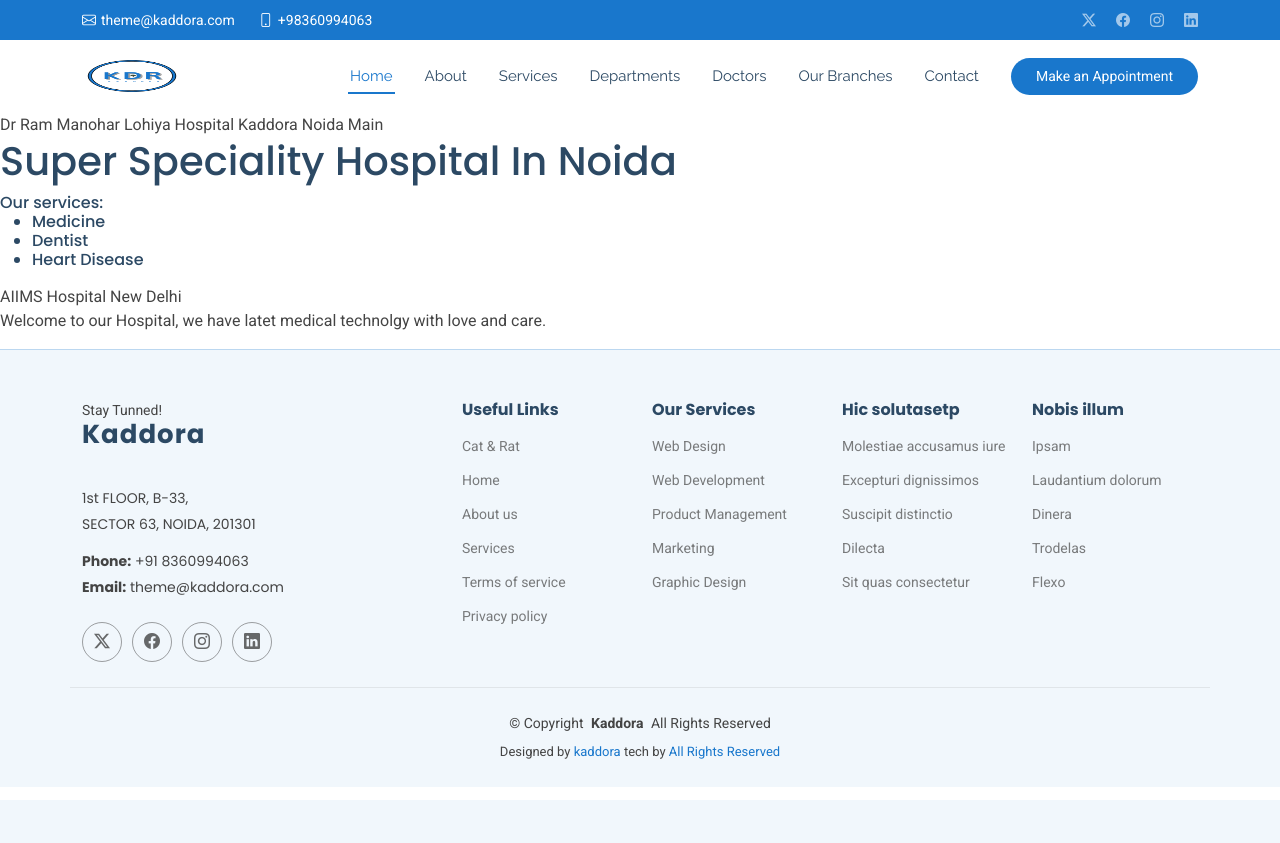
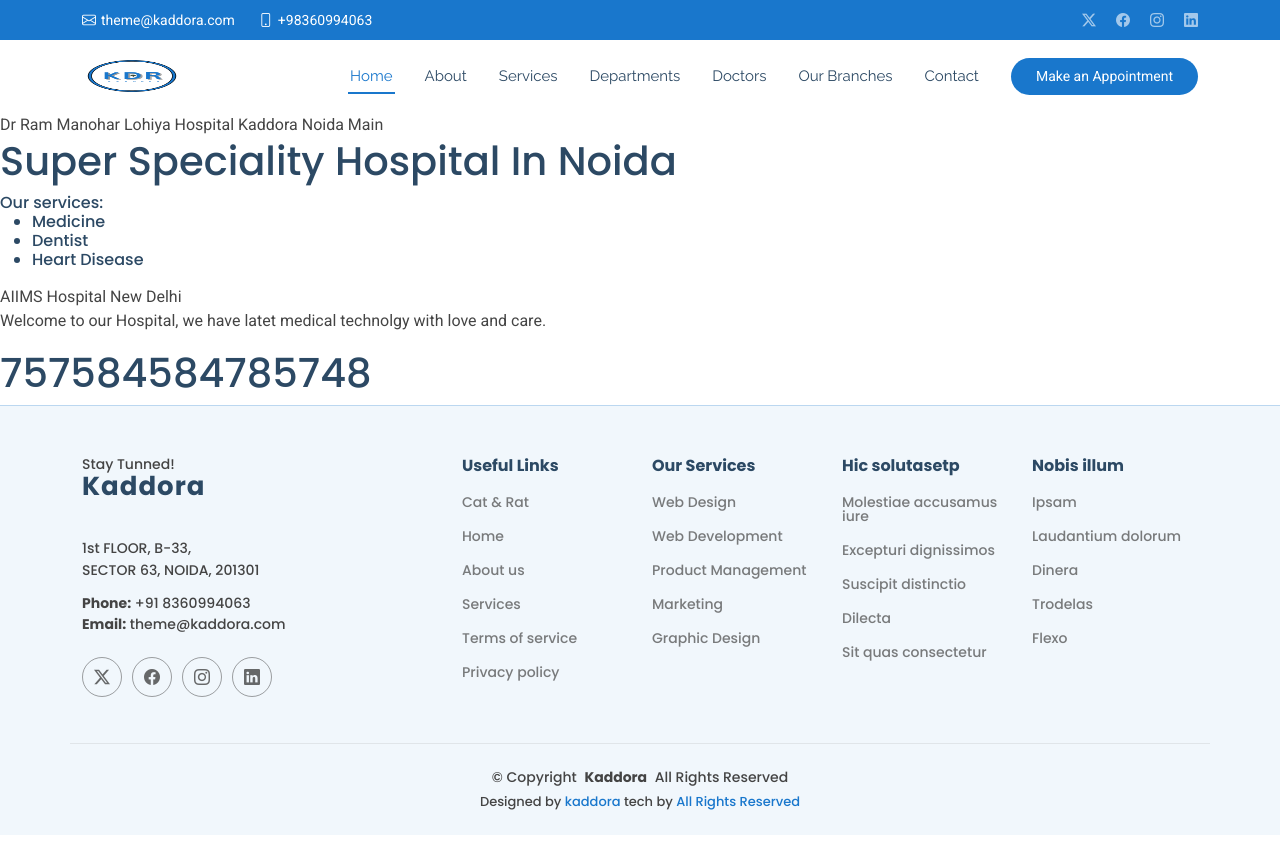
Before and after one commit to Amarmani1234/kaddora_hospital, a PHP site: page /services.php in a window 1280 px wide. Before the commit the page ends 800 px from the top, so only its background shows below. Run offline with PHP 8.4, Linux system fonts and the light colour scheme.

Commit message:
Service page change add a toll free number

```diff
--- a/services.php
+++ b/services.php
@@ -10,4 +10,5 @@
 </h6>
 AIIMS Hospital New Delhi
 <p>Welcome to our Hospital, we have latet medical technolgy with love and care.</p>
+<h1>757584584785748<h1>
 <?php include_once('footer.php');  ?>
```
